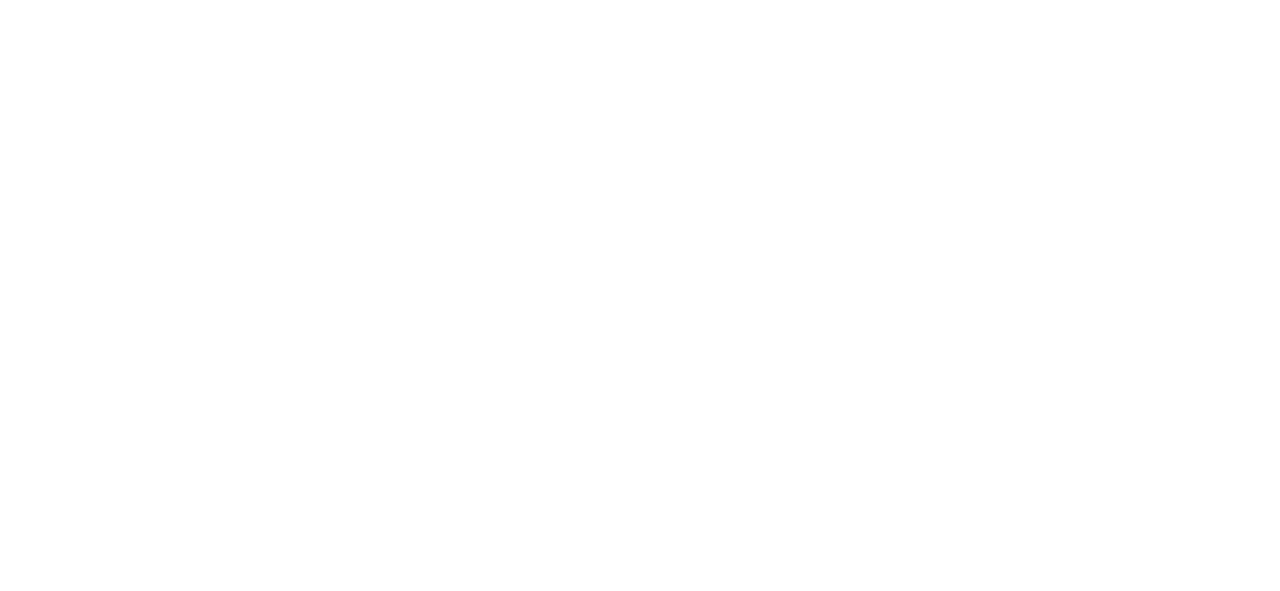
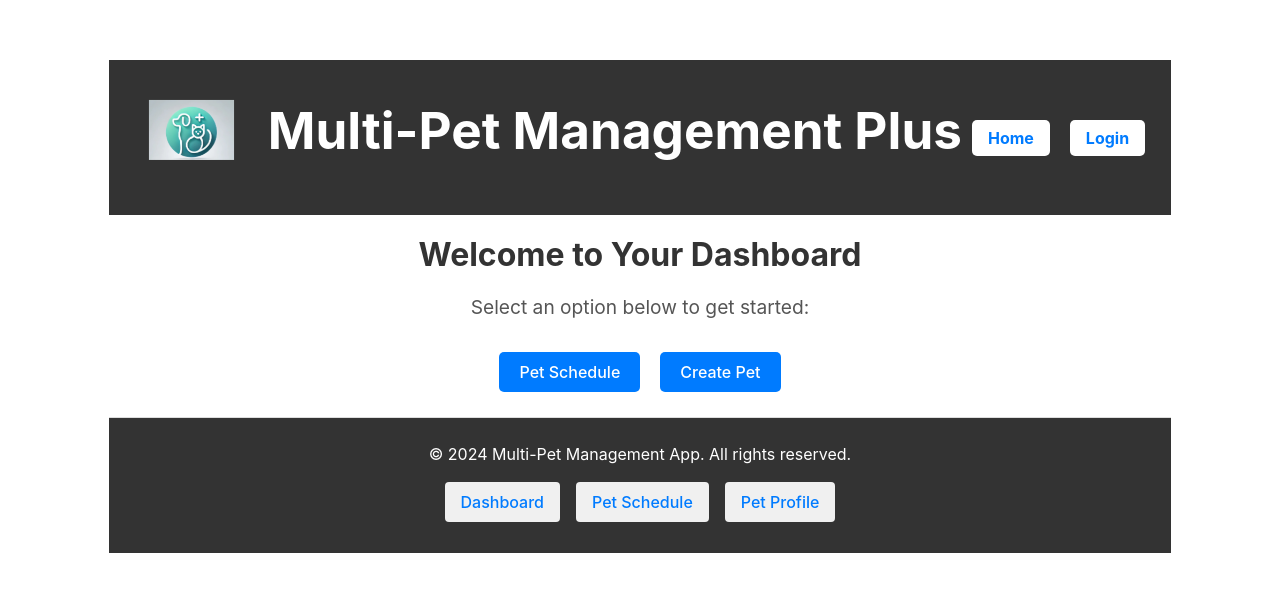
Before and after one commit to M00311060/425project, a React (Vite) app in the folder my-react-app/: page /dash in a window 1280 px wide. Before the commit this address had no page. Shown: the part 111-702 px from the top of the page. Built offline with nearby package versions, Linux system fonts and the light colour scheme.

Commit message:
added some basic frontend pages

```diff
--- a/my-react-app/src/App.jsx
+++ b/my-react-app/src/App.jsx
@@ -6,6 +6,8 @@ import LoginPage from './pages/login';
 import Register from './pages/register';
 import HomePage from './pages/HomePage';
 import PetProfilesPage from './pages/PetProfilesPage';
+import PetSchedulePage from './pages/PetSchedulePage';
+import DashboardPage from './pages/DashboardPage';
 
 function App() {
     return (
@@ -15,6 +17,8 @@ function App() {
         <Route path="/login" element={<LoginPage />} />
         <Route path="/register" element={<Register />} />
         <Route path="/petProfile" element={<PetProfilesPage />} />
+        <Route path="/petSchedule" element={<PetSchedulePage />} />
+        <Route path="/dash" element={<DashboardPage />} />
         <Route path="/petList" element={<PetsList />} />
       </Routes>
     </Router>
--- /dev/null
+++ b/my-react-app/src/components/Footer2.css
@@ -0,0 +1,33 @@
+.footer {
+    display: flex;
+    flex-direction: column;
+    align-items: center;
+    padding: 1rem;
+    background-color: #333;
+    border-top: 1px solid #ddd;
+  }
+
+  .footer p {
+    margin: 0;
+    padding: 0.5rem;
+  }
+
+  .footer-nav {
+    display: flex;
+    gap: 1rem;
+    margin-top: 0.5rem;
+  }
+
+  .footer-button {
+    text-decoration: none;
+    color: #007bff;
+    padding: 0.5rem 1rem;
+    border-radius: 4px;
+    background-color: #f0f0f0;
+    transition: background-color 0.3s ease;
+  }
+
+  .footer-button:hover {
+    background-color: #007bff;
+    color: white;
+  }
--- /dev/null
+++ b/my-react-app/src/components/Footer2.jsx
@@ -0,0 +1,18 @@
+import React from 'react';
+import { Link } from 'react-router-dom';
+import './Footer2.css';
+
+const Footer = () => {
+  return (
+    <footer className="footer">
+      <p>&copy; {new Date().getFullYear()} Multi-Pet Management App. All rights reserved.</p>
+      <div className="footer-nav">
+        <Link to="/dash" className="footer-button">Dashboard</Link>
+        <Link to="/petSchedule" className="footer-button">Pet Schedule</Link>
+        <Link to="/petProfile" className="footer-button">Pet Profile</Link>
+      </div>
+    </footer>
+  );
+};
+
+export default Footer;
--- a/my-react-app/src/components/Header.css
+++ b/my-react-app/src/components/Header.css
@@ -36,21 +36,23 @@
 
 /* Specific styles for Home and Login links */
 .header nav a[href="/"] {
-    background-color: #007bff; /* Home button color */
-    color: white;
+    background-color: white; /* Home button color */
+    color: #007bff;
 }
 
 .header nav a[href="/login"] {
-    background-color: #007bff; /* Login button color */
-    color: white;
+    background-color: white; /* Login button color */
+    color: #007bff;
 }
 
 /* Hover effect for nav links */
 .header nav a:hover {
     text-decoration: none;
-    background-color: #0056b3; /* Darker blue for Home on hover */
+    background-color: #007bff;
+    color: white;
 }
 
 .header nav a[href="/login"]:hover {
-    background-color: #0056b3; /* Darker green for Login on hover */
+    background-color: #007bff;
+    color: white;
 }
--- /dev/null
+++ b/my-react-app/src/pages/DashboardPage.jsx
@@ -0,0 +1,39 @@
+import React from 'react';
+import { useNavigate } from 'react-router-dom';
+import '../pages/styles/DashboardPage.css';
+import Header from '../components/Header';
+import Footer2 from '../components/Footer2';
+
+
+const DashboardPage = () => {
+  const navigate = useNavigate();
+
+  const goToPetSchedulePage = () => {
+    navigate('/petSchedule');
+  };
+
+  const goToPetProfilePage = () => {
+    navigate('/petProfile');
+  };
+
+  return (
+    <div className="dashboard-container">
+        <Header />
+
+      <h1 className="dashboard-title">Welcome to Your Dashboard</h1>
+      <p className="dashboard-text">Select an option below to get started:</p>
+      <div className="button-container">
+        <button onClick={goToPetSchedulePage} className="dashboard-button">
+          Pet Schedule
+        </button>
+        <button onClick={goToPetProfilePage} className="dashboard-button">
+          Create Pet
+        </button>
+      </div>
+
+        <Footer2 />
+    </div>
+  );
+};
+
+export default DashboardPage;
--- a/my-react-app/src/pages/PetProfilesPage.jsx
+++ b/my-react-app/src/pages/PetProfilesPage.jsx
@@ -1,11 +1,9 @@
 import React, { useState } from 'react';
 import Header from '../components/Header';
-import Footer from '../components/Footer';
+import Footer2 from '../components/Footer2';
 import './styles/PetProfilesPage.css';
 
 const PetProfilesPage = () => {
-  const userId = 1; // Example user ID, replace with actual login info or context
-
   const [pets, setPets] = useState([]);
   const [form, setForm] = useState({
     name: '',
@@ -15,6 +13,8 @@ const PetProfilesPage = () => {
     medical_history: '',
     care_needs: ''
   });
+
+  const userId = JSON.parse(localStorage.getItem('user'))?.id;
 
   const handleInputChange = (e) => {
     const { name, value } = e.target;
@@ -98,9 +98,9 @@ const PetProfilesPage = () => {
           <h3>Your Pets</h3>
           {pets.length > 0 ? (
             <ul>
-              {pets.map((pet, index) => (
-                <li key={index} className="pet-card">
-                  <h4>{pet.name}</h4>
+              {pets.map((pet) => (
+                <li key={pet.id} className="pet-card">
+                  <p>{pet.name}</p>
                   <p>Species: {pet.species}</p>
                   <p>Breed: {pet.breed}</p>
                   <p>Feeding Schedule: {pet.feeding_schedule}</p>
@@ -114,7 +114,7 @@ const PetProfilesPage = () => {
           )}
         </section>
       </main>
-      <Footer />
+      <Footer2 />
     </div>
   );
 };
--- /dev/null
+++ b/my-react-app/src/pages/PetSchedulePage.jsx
@@ -0,0 +1,83 @@
+import React, { useState, useEffect } from 'react';
+import axios from 'axios';
+import Header from '../components/Header';
+import Footer2 from '../components/Footer2';
+
+const PetSchedulePage = ({ userId: propUserId }) => {
+  const [pets, setPets] = useState([]);
+  const [selectedPetId, setSelectedPetId] = useState(null);
+  const [schedules, setSchedules] = useState([]);
+
+  // Retrieve user ID from local storage if not provided as prop
+  const userId = propUserId || JSON.parse(localStorage.getItem('user')).id;
+
+  // Fetch pets for the user
+  useEffect(() => {
+    if (userId) {
+      axios.get(`/api/users/${userId}/pets`)
+        .then((response) => {
+          setPets(response.data.pets);
+        })
+        .catch((error) => {
+          console.error('Error fetching pets:', error);
+        });
+    }
+  }, [userId]);
+
+  // Fetch schedules when a pet is selected
+  useEffect(() => {
+    if (selectedPetId) {
+      axios.get(`/api/pets/${selectedPetId}/schedules`)
+        .then((response) => {
+          setSchedules(response.data.schedules);
+        })
+        .catch((error) => {
+          console.error('Error fetching schedules:', error);
+        });
+    }
+  }, [selectedPetId]);
+
+  return (
+    <div>
+        <Header />
+
+      <h1>Pet Care Schedule</h1>
+
+      <h2>Select a Pet</h2>
+      <select onChange={(e) => setSelectedPetId(e.target.value)}>
+        <option value="">--Choose a pet--</option>
+        {pets.map((pet) => (
+          <option key={pet.id} value={pet.id}>{pet.name}</option>
+        ))}
+      </select>
+
+      {selectedPetId && (
+        <div>
+          <h2>Schedules for {pets.find(pet => pet.id === parseInt(selectedPetId))?.name}</h2>
+          <table>
+            <thead>
+              <tr>
+                <th>Feeding Time</th>
+                <th>Grooming Time</th>
+                <th>Vet Visit</th>
+              </tr>
+            </thead>
+            <tbody>
+              {schedules.map((schedule) => (
+                <tr key={schedule.id}>
+                  <td>{schedule.feeding_time}</td>
+                  <td>{schedule.grooming_time}</td>
+                  <td>{schedule.vet_visit}</td>
+                </tr>
+              ))}
+            </tbody>
+          </table>
+        </div>
+      )}
+
+        <Footer2 />
+    </div>
+  );
+};
+
+export default PetSchedulePage;
--- a/my-react-app/src/pages/login.jsx
+++ b/my-react-app/src/pages/login.jsx
@@ -18,7 +18,7 @@ const Login = () => {
       if (response.status === 200) {
         // Successfully logged in
         localStorage.setItem('user', JSON.stringify(response.data));
-        navigate('/petProfile'); // Redirect to the homePage after successful login
+        navigate('/dash'); // Redirect to the homePage after successful login
       }
     } catch (err) {
       setError('Login failed. Please check your username and password.');
--- /dev/null
+++ b/my-react-app/src/pages/styles/DashboardPage.css
@@ -0,0 +1,34 @@
+.dashboard-container {
+    text-align: center;
+    margin-top: 50px;
+  }
+
+  .dashboard-title {
+    font-size: 2em;
+    color: #333;
+  }
+
+  .dashboard-text {
+    font-size: 1.2em;
+    color: #555;
+  }
+
+  .button-container {
+    margin-top: 20px;
+  }
+
+  .dashboard-button {
+    margin: 10px;
+    padding: 10px 20px;
+    font-size: 16px;
+    cursor: pointer;
+    border: none;
+    background-color: #007bff;
+    color: white;
+    border-radius: 5px;
+    transition: background-color 0.3s ease;
+  }
+
+  .dashboard-button:hover {
+    background-color: #0056b3;
+  }
```
Also changed, not shown: my-react-app/src/pages/MedicalRecordsPage.jsx (added), 1 other file (tests, documents, lock files or other folders).
